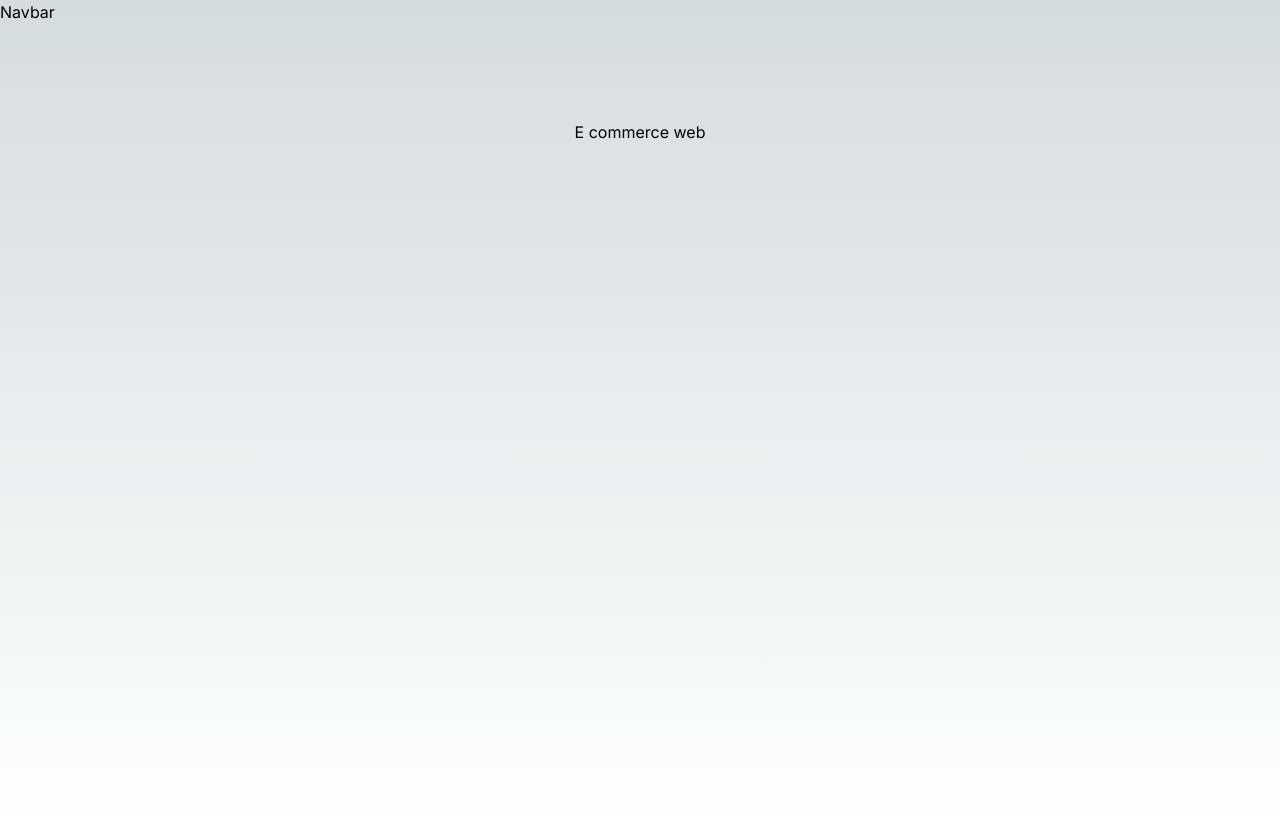
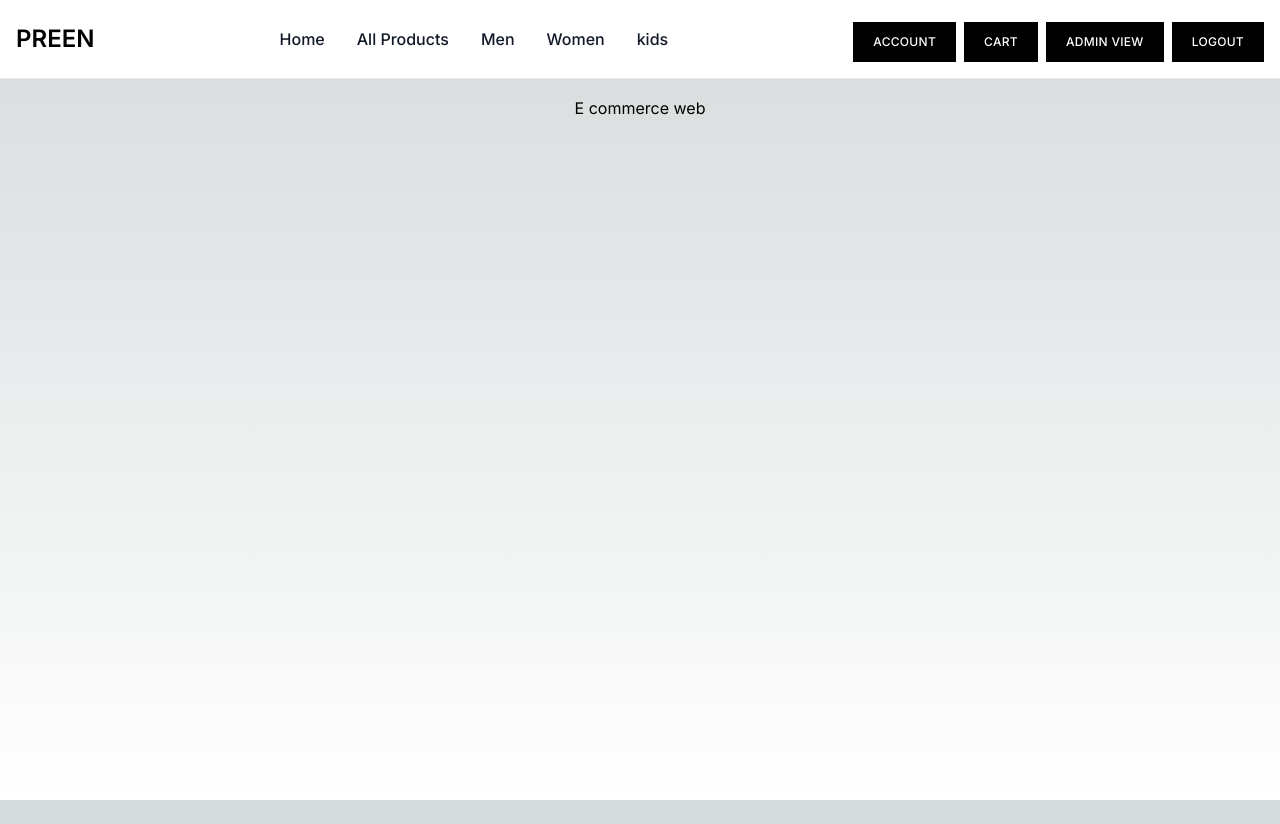
Before and after one commit to EndritHay/LendeLab2, a Next.js app in the folder ecommerce/: page / in a window 1280 px wide. After the commit the page ends 800 px from the top, so only its background shows below. Built offline with nearby package versions, Linux system fonts and the light colour scheme.

Commit message:
navBar updateChanges

```diff
--- a/ecommerce/src/components/Navbar/index.js
+++ b/ecommerce/src/components/Navbar/index.js
@@ -1,8 +1,90 @@
 'use client'
+import { Fragment } from "react";
+import { adminNavOptions, navOptions, styles } from "../utils";
 
+const isAdminView = false;
+const isAuthUser = true;
+const user = {
+    role: 'admin'
+}
+
+//navitemset
+function NavItems() {
+    return (
+        <div className="items-center justify-between w-full md:flex md:w-auto" id="nav-items">
+            <ul className="flex flex-col p-4 md:p-0 mt-4 font-medium border border-gray-100 rounded-lg md:flex-row md:space-x-8 md:mt-0 md:border-0 bg-white">
+                {
+                    isAdminView ? adminNavOptions.map(item => <li className="cursor-pointer block py-2 pl-3 pr-4 text-gray-900 rounded md:p-0" key={item.id}
+                    >
+                    {item.label}
+                    </li>
+                    ) : navOptions.map(item => <li className="cursor-pointer block py-2 pl-3 pr-4 text-gray-900 rounded md:p-0" key={item.id}
+                    >
+                    {item.label}
+                    </li>
+                    )
+                }
+            </ul>
+        </div>
+    )
+}
+
+//navbari
 export default function Navbar() {
 
-return (
-    <div>Navbar</div>
-)
+    return <>
+        <nav className="bg-white fixed w-full z-20 top-0 left-0 border-b border-gray-200">
+            <div className="max-w-screen-xl flex flex-wrap items-center justify-between mx-auto p-4">
+
+                <div className="flex items-center cursor-pointer">
+                    <span className="self-center text-2xl font-semibold whitespace-nowrap">PREEN</span>
+                </div>
+                <div className="flex md:order-2 gap-2">
+                    {
+                        !isAdminView && isAuthUser ? (
+                            <Fragment>
+                                <button className={styles.button}>Account</button>
+                                <button className={styles.button}>Cart</button>
+                            </Fragment>
+                        ) : null}
+                    {
+                        user?.role === 'admin' ? (
+                            isAdminView ? (
+                            <button className={styles.button}>Client View</button>
+                            ) : (
+                            <button className={styles.button}>Admin View</button>
+                            )
+                            ) : null}
+                    {
+                        isAuthUser ? <button className={styles.button}>Logout</button> : <button className={styles.button}>LogIn</button>
+
+                    }
+                    <button
+                    data-collapse-toggle="navbar-sticky"
+                    type="button"
+                    className="inline-flex items-center p-2 text-sm text-gray-500 rounded-lg md:hidden hover:bg-gray-100 focus:outline-none focus"
+                    aria-controls="navbar-sticky"
+                    aria-aria-expanded="false"
+                    >
+                    <span className="sr-only">Open Main Menu</span>
+                    <svg
+                    className="w-6 h-6"
+                    aria-hidden="true"
+                    fill="currentColor"
+                    viewBox="0 0 20 20"
+                    xmlns="http://www.w3.org/2000/svg"
+                    >
+                    <path
+                        fill-rule="evenodd"
+                        d="M3 5a1 1 0 011-1h12a1 1 0 110 2H4a1 1 0 01-1-1zM3 10a1 1 0 011 2H4a1 1 0 01-1-1zM3 15a1 1 0 011-1h12a1"
+                        clip-rule="evenodd"
+                    ></path>
+                    </svg>
+                    </button>
+                </div>
+                <NavItems />
+            </div>
+
+        </nav>
+    </>
 }
--- /dev/null
+++ b/ecommerce/src/components/utils/index.js
@@ -0,0 +1,44 @@
+export const navOptions = [
+    {
+      id: "home",
+      label: "Home",
+      path: "/",
+    },
+    {
+      id: "listing",
+      label: "All Products",
+      path: "/product/listing/all-products",
+    },
+    {
+      id: "listingMen",
+      label: "Men",
+      path: "/product/listing/men",
+    },
+    {
+      id: "listingWomen",
+      label: "Women",
+      path: "/product/listing/women",
+    },
+    {
+      id: "listingKids",
+      label: "kids",
+      path: "/product/listing/kids",
+    },
+  ];
+
+  export const adminNavOptions = [
+    {
+      id: "adminListing",
+      label: "Manage All Products",
+      path: "/admin-view/all-products",
+    },
+    {
+      id: "adminNewProduct",
+      label: "Add New Product",
+      path: "/admin-view/add-product",
+    },
+  ];
+  export const styles = {
+    button:
+    "mt-1.5 inline-block bg-black px-5 py-3 text-xs font-medium uppercase tracking-wide text-white"
+  };
```
